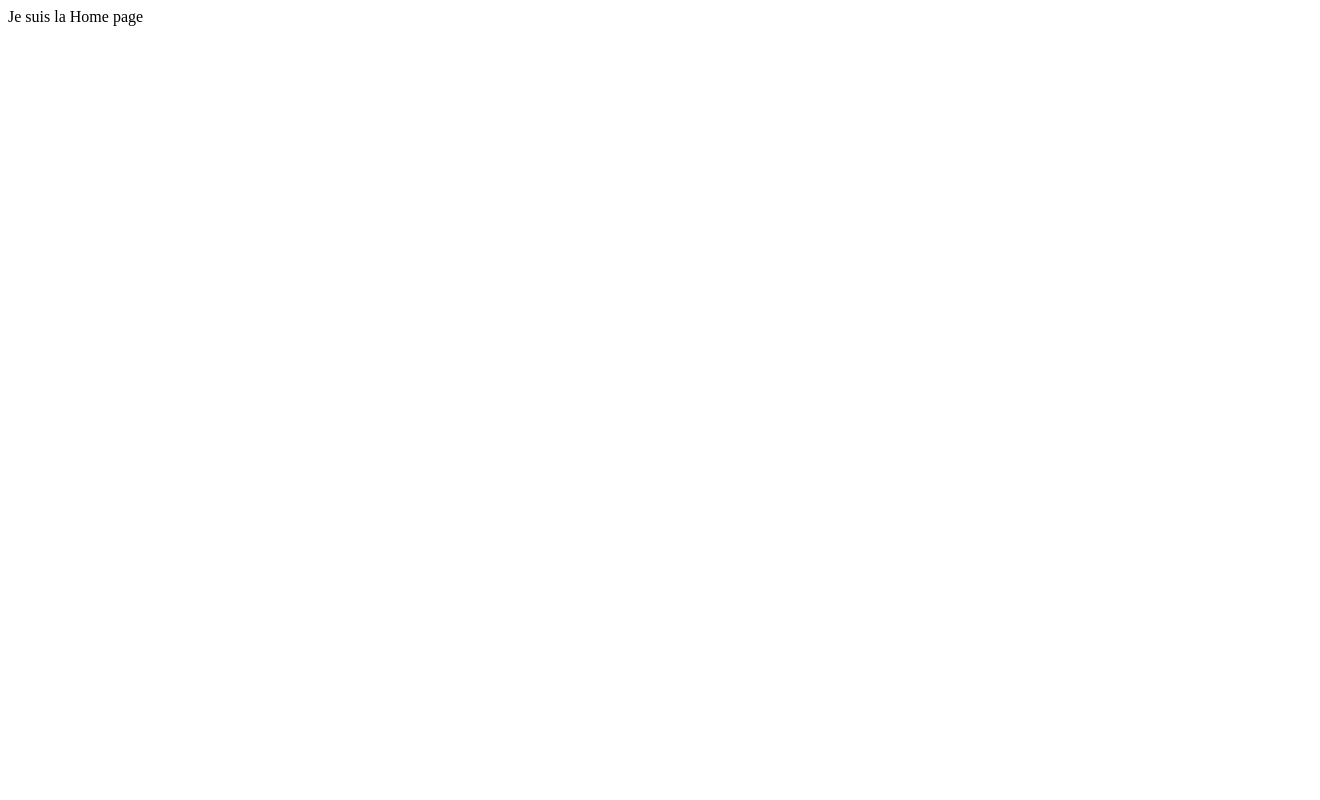
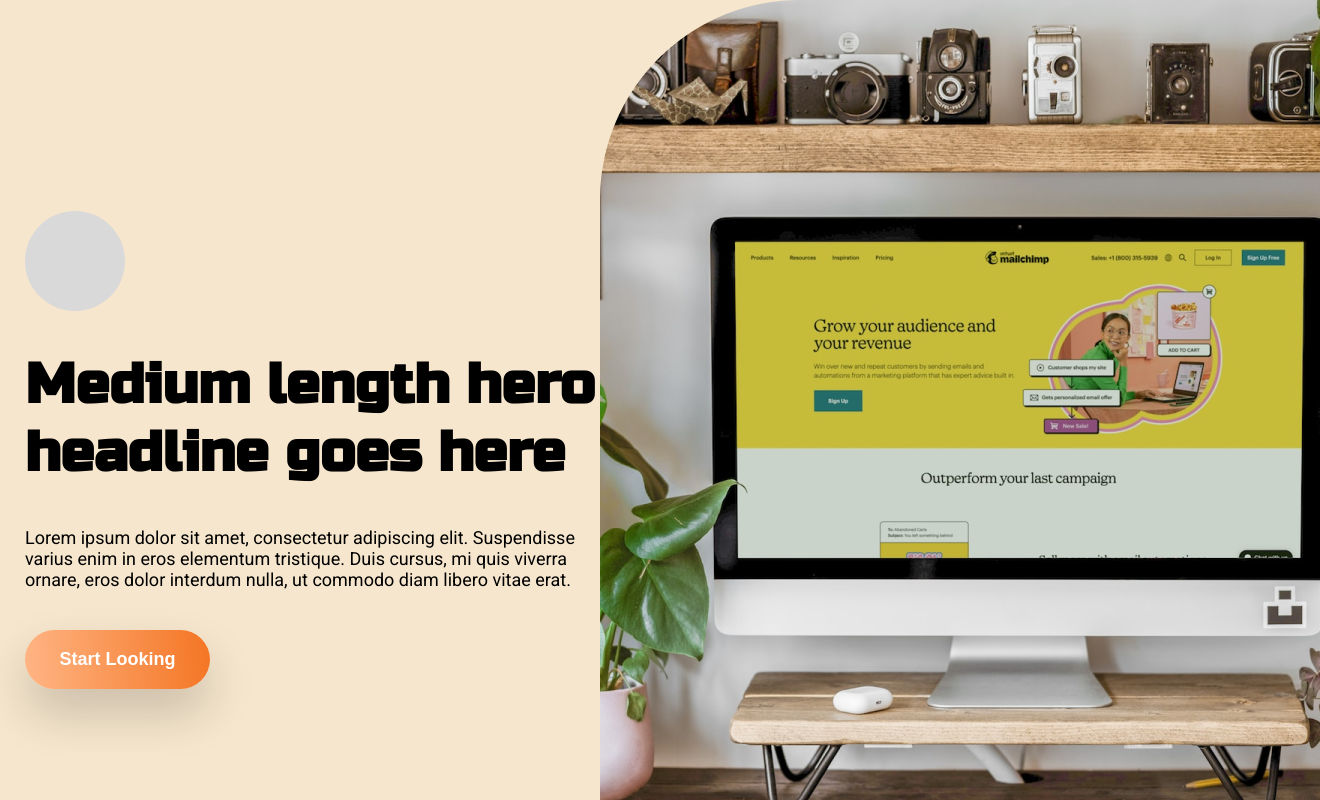
Before and after one commit to ChloeDelphis/projet_e-commerce, a React (Create React App) app in the folder Front-End/: page / in a window 1280 px wide. Shown: the top 800 px of the page, 1320 px wide, since content can reach past the window. Built offline with nearby package versions, Linux system fonts and the light colour scheme.

Commit message:
homepage v1 + bug fix css

```diff
--- /dev/null
+++ b/Front-End/src/components/HomeBottom.jsx
@@ -0,0 +1,7 @@
+import React from "react";
+
+const HomeBottom = () => {
+  return <div className="homepage_bottom"></div>;
+};
+
+export default HomeBottom;
--- /dev/null
+++ b/Front-End/src/components/HomeCenter.jsx
@@ -0,0 +1,28 @@
+import React from "react";
+
+const DisplayHomeCenter = ({ data }) => {
+  return (
+    <div>
+      <div className="header">
+        <div className="header_container">
+          <div className="header_up">{data.header.top}</div>
+          <div className="header_center">{data.header.center}</div>
+          <div className="header_bottom">{data.header.bottom}</div>
+        </div>
+        <button>View all</button>
+      </div>
+    </div>
+  );
+};
+
+const HomeCenter = () => {
+  const data = {
+    header: {
+      top: "Trending",
+      center: "Trending Products",
+    },
+  };
+  return <div className="homepage_center"></div>;
+};
+
+export default HomeCenter;
--- /dev/null
+++ b/Front-End/src/components/HomeTop.jsx
@@ -0,0 +1,29 @@
+import React from "react";
+
+const HomeTop = () => {
+  return (
+    <div className="homepage_top">
+      {/* partie gauche */}
+      <div className="top_left">
+        <div className="ellipse"></div>
+        <h1>Medium length hero headline goes here</h1>
+        <p>
+          Lorem ipsum dolor sit amet, consectetur adipiscing elit. Suspendisse
+          varius enim in eros elementum tristique. Duis cursus, mi quis viverra
+          ornare, eros dolor interdum nulla, ut commodo diam libero vitae erat.
+        </p>
+        <button>Start Looking</button>
+      </div>
+
+      {/* partie droite */}
+      <div className="top_right">
+        <img
+          src="./assets/components/carousel/carousel1.png"
+          alt="image_carousel"
+        />
+      </div>
+    </div>
+  );
+};
+
+export default HomeTop;
--- a/Front-End/src/index.tsx
+++ b/Front-End/src/index.tsx
@@ -1,6 +1,7 @@
 import React from "react";
 import ReactDOM from "react-dom/client";
 import App from "./App";
+import "./styles/index.scss";
 
 const root = ReactDOM.createRoot(
   document.getElementById("root") as HTMLElement
--- a/Front-End/src/pages/Home.jsx
+++ b/Front-End/src/pages/Home.jsx
@@ -1,8 +1,17 @@
 import React from "react";
+import HomeTop from "../components/HomeTop";
+import HomeCenter from "../components/HomeCenter";
+import HomeBottom from "../components/HomeBottom";
 
 // La Home page
 const Home = () => {
-  return <div className="">Je suis la Home page</div>;
+  return (
+    <div className="homepage">
+      <HomeTop />
+      <HomeCenter />
+      <HomeBottom />
+    </div>
+  );
 };
 
 export default Home;
--- a/Front-End/src/styles/_settings.scss
+++ b/Front-End/src/styles/_settings.scss
@@ -3,6 +3,13 @@
 //----- SCREEN SIZES ----
 $tablet: 1000px;
 $phone: 780px;
+
+//----- COLORS ----
+$orange: #f47726;
+$darkGray: #252525;
+$lightGray: #d9d9d9;
+$white: #ffffff;
+$beige: #f6e6cd;
 
 /* Reset all padding and margins to zero */
 * {
--- /dev/null
+++ b/Front-End/src/styles/components/_hometop.scss
@@ -0,0 +1,59 @@
+.homepage_top {
+  display: flex;
+  flex-direction: row;
+  background-color: $beige;
+
+  .top_left {
+    // background-color: rgba(0, 255, 255, 0.223);
+    width: 50%;
+    padding: 0px 25px;
+    display: flex;
+    flex-direction: column;
+    justify-content: center;
+    gap: 40px;
+
+    .ellipse {
+      background-color: $lightGray;
+      width: 100px;
+      height: 100px;
+      border-radius: 50%;
+      align-self: flex-start;
+    }
+
+    h1 {
+      font-family: "Russo One", Arial, sans-serif;
+      font-size: 56px;
+    }
+
+    p {
+      font-size: 18px;
+      font-family: "Roboto", sans-serif;
+    }
+
+    button {
+      width: 185px;
+      height: 59px;
+      border: none;
+      font-size: 18px;
+      font-weight: 700;
+      line-height: 150%;
+      letter-spacing: 10%;
+      color: $white;
+      cursor: pointer;
+      background: linear-gradient(264.91deg, #f47726 2.91%, #ffb483 98.68%);
+      box-shadow: 0px 24px 48px rgba(0, 0, 0, 0.18);
+      border-radius: 100px;
+    }
+  }
+
+  .top_right {
+    width: 50%;
+    display: flex;
+    justify-content: center;
+
+    img {
+      width: fit-content;
+      height: auto;
+    }
+  }
+}
--- a/Front-End/src/styles/index.scss
+++ b/Front-End/src/styles/index.scss
@@ -5,6 +5,9 @@
 @import "./components/navbar";
 @import "./components/footer";
 @import "./components/carousel";
+@import "./components/hometop";
+@import "./components/homecenter";
+@import "./components/homebottom";
 
 // import pages
 @import "./pages/home";
--- a/Front-End/src/styles/pages/_home.scss
+++ b/Front-End/src/styles/pages/_home.scss
@@ -1 +1,8 @@
 // Le CSS Page Home
+.homepage {
+  min-height: 100vh;
+  width: 100%;
+
+  display: flex;
+  flex-direction: column;
+}
```
Also changed, not shown: Front-End/public/assets/components/carousel/carousel1.png (added), Front-End/src/styles/components/_homebottom.scss (added), Front-End/src/styles/components/_homecenter.scss (added).
